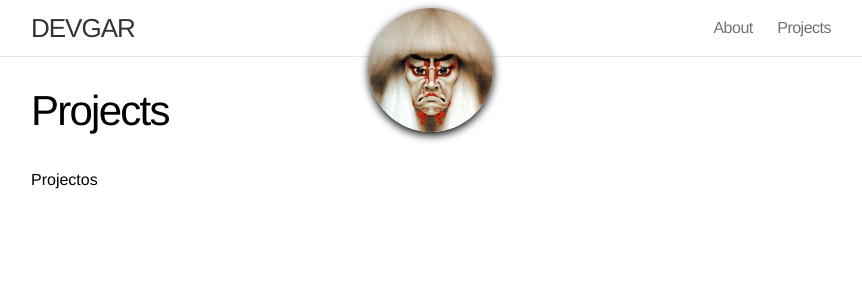
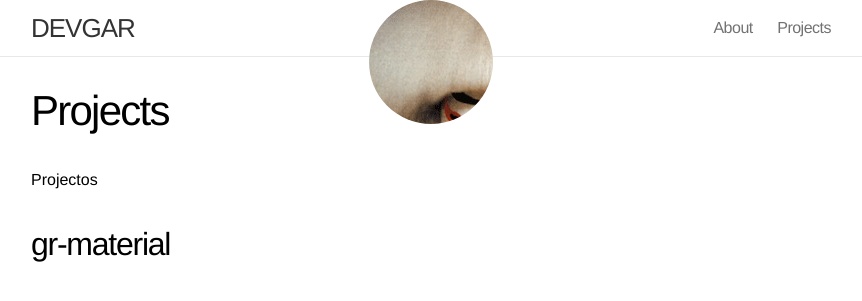
Before and after one commit to devgar/devgar.github.io, a Jekyll site: the page built from projects.md, in a window 1280 px wide and 900 px high. Shown: the top 301 px of the window, without its empty margins (209-1071 px from the left). Built offline with Jekyll 4.4.1, drawn with Linux system fonts in a browser that asks for light colours.

Commit message:
Some changes

```diff
--- a/_includes/header.html
+++ b/_includes/header.html
@@ -1,7 +1,7 @@
 <header class="site-header">
 
   <div id="gar_ico">
-    <a href="/" class="img" >
+    <a href="/" class="img_holder" >
       <img src="/img/ico.jpg" class="img" >
     </a>
   </div>
--- a/css/main.css
+++ b/css/main.css
@@ -336,11 +336,15 @@ a:visited { color: #205caa; }
 
 /* MOORE GAR MODS */
 #gar_ico{
-  margin:0 auto; position:relative;
-  width:124px;
+  margin:0 auto; position:relative; width:124px;
+}
+#gar_ico .img_holder{
+  margin: 0 auto; height: 124px; position:absolute;
+  display: block; width: 124px; background-image: url(../img/ico.jpg);
+  border-radius: 50%;
 }
 #gar_ico .img{
-  width:100%; top: 4px; background-inage: url(../img/ico.jpg);
+  width:100%; top: 4px; opacity: 0;
   border-radius: 50%; box-shadow: 0 3px 8px black;
   margin: 0 auto; display:block; position:absolute;
 }
--- a/projects.md
+++ b/projects.md
@@ -5,3 +5,4 @@ permalink: /projects/
 ---
 
 #Projectos
+##gr-material
```
